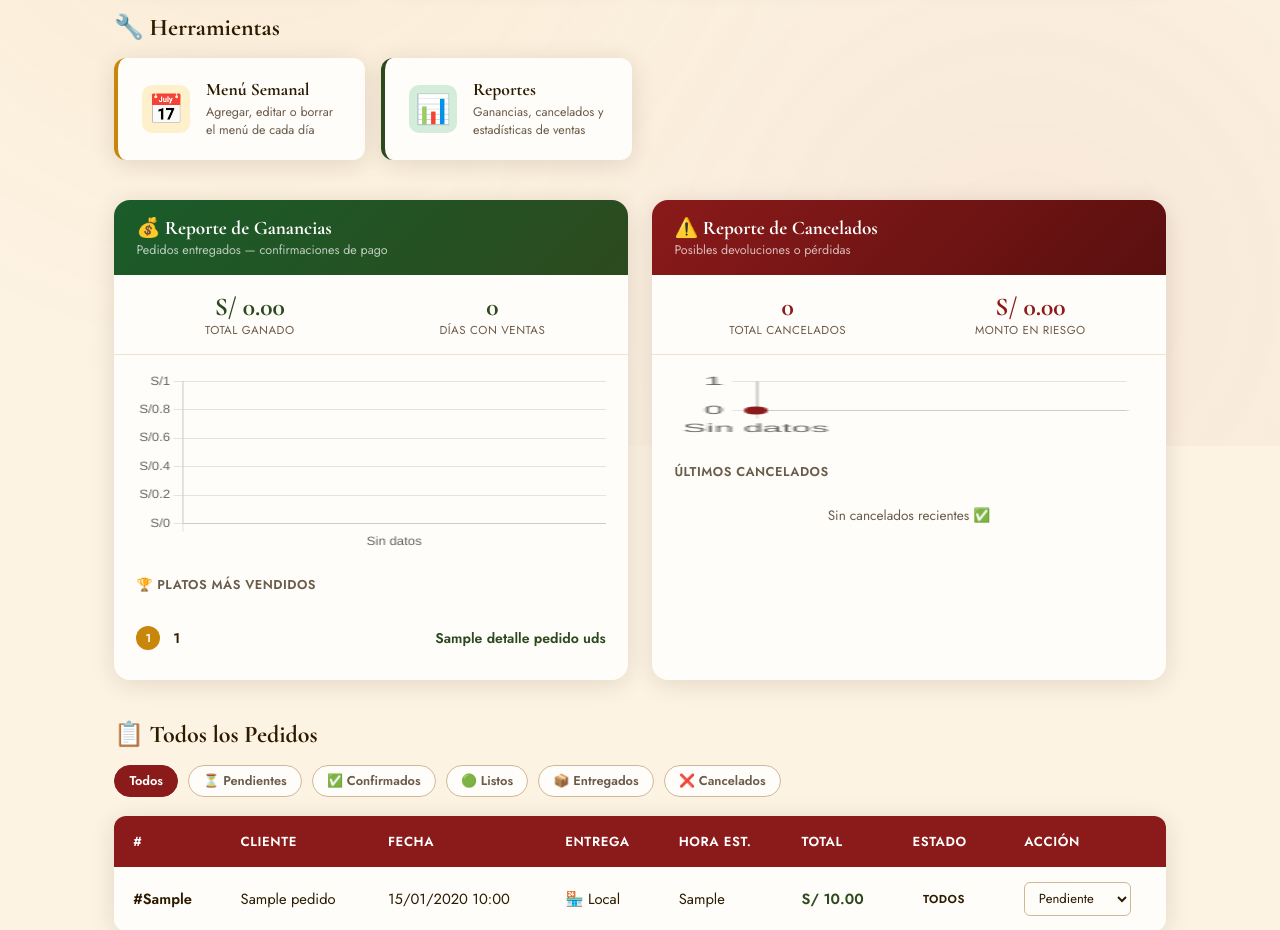
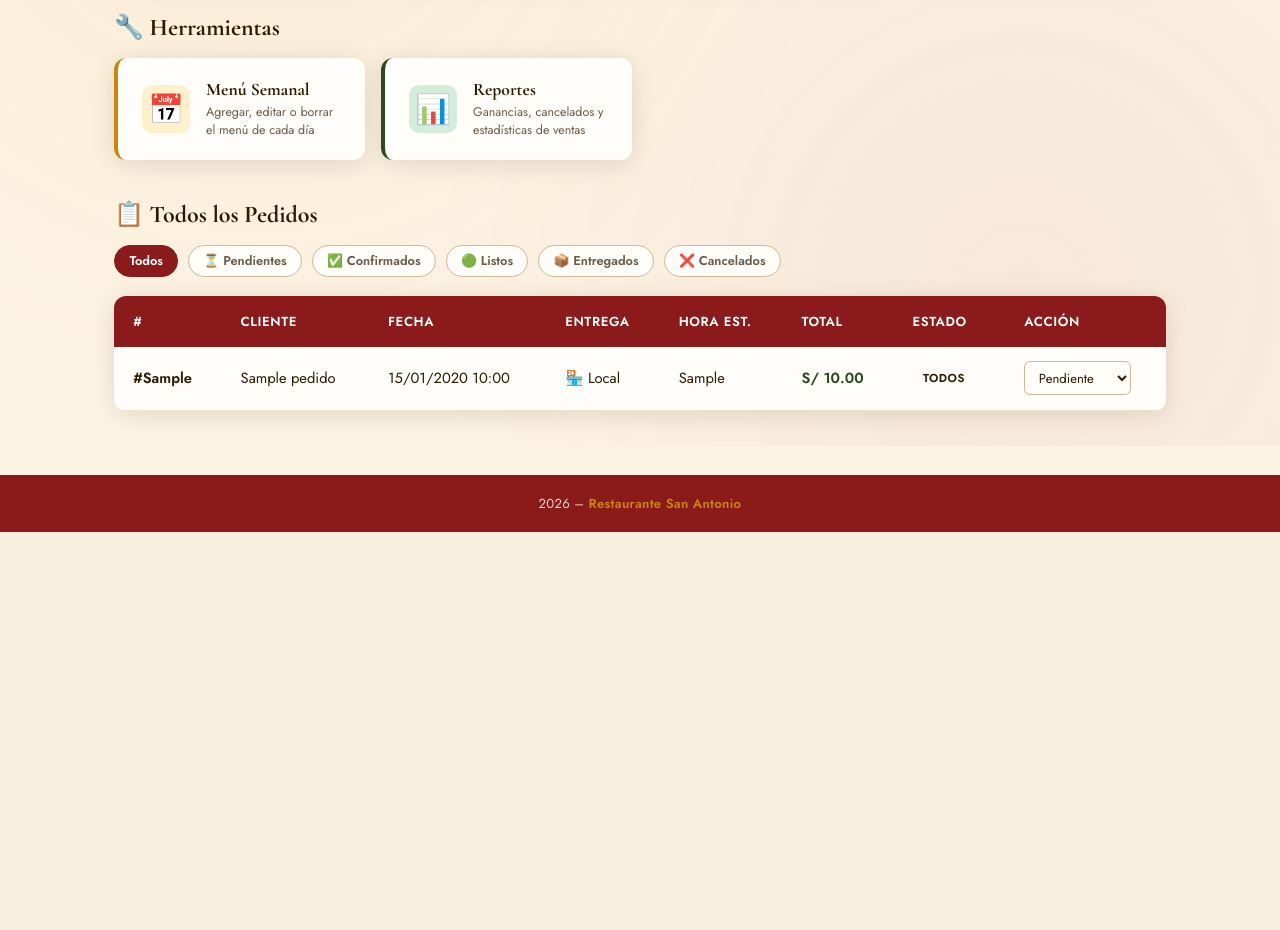
Before and after one commit to josh2006-dotcom/restaurante-san-antonio, a Flask app: page /admin in a window 1280 px wide. Shown: the part 354-1284 px from the top of the page. After the commit the page ends 886 px from the top, so only its background shows below. Run offline with Flask 3, Linux system fonts and the light colour scheme; the visitor is signed in with stand-in values (Sample User, id 1); a database or web service that is not in the repository returns one stand-in record (values such as "Sample title"); data that the repository does not hold is empty; some libraries are stand-ins or nearby versions.

Commit message:
Update admin.html

```diff
--- a/templates/admin.html
+++ b/templates/admin.html
@@ -142,7 +142,6 @@
   }
   .filtro-btn:hover, .filtro-btn.activo { background: var(--rojo); color: #fff; border-color: var(--rojo); }
 </style>
-<script src="https://cdnjs.cloudflare.com/ajax/libs/Chart.js/4.4.0/chart.umd.min.js"></script>
 {% endblock %}
 
 {% block content %}
@@ -190,85 +189,6 @@
       <div><h3>Reportes</h3><p>Ganancias, cancelados y estadísticas de ventas</p></div>
     </a>
   </div>
-  <div class="reportes-grid">
-
-    <!-- REPORTE GANANCIAS -->
-    <div class="reporte-card">
-      <div class="reporte-header verde">
-        <div>
-          <h3>💰 Reporte de Ganancias</h3>
-          <p>Pedidos entregados — confirmaciones de pago</p>
-        </div>
-      </div>
-      <div class="reporte-kpis">
-        <div class="reporte-kpi">
-          <div class="reporte-kpi-val verde">S/ {{ "%.2f"|format(ingresos) }}</div>
-          <div class="reporte-kpi-lbl">Total Ganado</div>
-        </div>
-        <div class="reporte-kpi">
-          <div class="reporte-kpi-val verde">{{ ganancias_por_dia|length }}</div>
-          <div class="reporte-kpi-lbl">Días con ventas</div>
-        </div>
-      </div>
-      <div class="reporte-chart">
-        <canvas id="chartGanancias" height="200"></canvas>
-      </div>
-      {% if platos_top %}
-      <div style="padding: 0 1.4rem; margin-bottom:.5rem">
-        <p style="font-size:.8rem;font-weight:700;text-transform:uppercase;letter-spacing:.5px;color:var(--gris);margin-bottom:.5rem">🏆 Platos más vendidos</p>
-      </div>
-      <div class="top-platos">
-        {% for pt in platos_top %}
-        <div class="top-plato-item">
-          <div class="top-plato-num">{{ loop.index }}</div>
-          <div class="top-plato-nombre">{{ pt[0] }}</div>
-          <div class="top-plato-cant">{{ pt[1] }} uds</div>
-        </div>
-        {% endfor %}
-      </div>
-      {% endif %}
-    </div>
-
-    <!-- REPORTE CANCELADOS -->
-    <div class="reporte-card">
-      <div class="reporte-header rojo">
-        <div>
-          <h3>⚠️ Reporte de Cancelados</h3>
-          <p>Posibles devoluciones o pérdidas</p>
-        </div>
-      </div>
-      <div class="reporte-kpis">
-        <div class="reporte-kpi">
-          <div class="reporte-kpi-val rojo">{{ total_cancelados }}</div>
-          <div class="reporte-kpi-lbl">Total Cancelados</div>
-        </div>
-        <div class="reporte-kpi">
-          <div class="reporte-kpi-val rojo">S/ {{ "%.2f"|format(monto_cancelados) }}</div>
-          <div class="reporte-kpi-lbl">Monto en riesgo</div>
-        </div>
-      </div>
-      <div class="reporte-chart">
-        <canvas id="chartCancelados" height="200"></canvas>
-      </div>
-      <!-- Tabla cancelados recientes -->
-      <div style="padding: 0 1.4rem 1.4rem">
-        <p style="font-size:.8rem;font-weight:700;text-transform:uppercase;letter-spacing:.5px;color:var(--gris);margin-bottom:.5rem">Últimos cancelados</p>
-        {% set cancelados = pedidos | selectattr('5', 'equalto', 'cancelado') | list %}
-        {% if cancelados %}
-          {% for p in cancelados[:5] %}
-          <div style="display:flex;justify-content:space-between;padding:.4rem 0;border-bottom:1px dashed #F0E4CC;font-size:.85rem">
-            <span><strong>#{{ p[0] }}</strong> — {{ p[1] }}</span>
-            <span style="color:var(--rojo);font-weight:700">S/ {{ "%.2f"|format(p[6]) }}</span>
-          </div>
-          {% endfor %}
-        {% else %}
-          <p style="color:var(--gris);font-size:.85rem;text-align:center;padding:1rem">Sin cancelados recientes ✅</p>
-        {% endif %}
-      </div>
-    </div>
-
-  </div>
-
   <!-- Tabla pedidos -->
   <h2 class="admin-section-title">📋 Todos los Pedidos</h2>
   <div class="filtros">
@@ -315,62 +235,6 @@
 <div class="toast" id="toast">✅ Estado actualizado</div>
 
 <script>
-// Datos para gráficas desde Jinja
-const diasGanancias = [{% for g in ganancias_por_dia %}"{{ g[0].strftime('%d/%m') }}"{% if not loop.last %},{% endif %}{% endfor %}];
-const montosGanancias = [{% for g in ganancias_por_dia %}{{ g[1] }}{% if not loop.last %},{% endif %}{% endfor %}];
-
-const diasCancelados = [{% for c in cancelados_por_dia %}"{{ c[0].strftime('%d/%m') }}"{% if not loop.last %},{% endif %}{% endfor %}];
-const cantCancelados = [{% for c in cancelados_por_dia %}{{ c[1] }}{% if not loop.last %},{% endif %}{% endfor %}];
-const montoCancelados = [{% for c in cancelados_por_dia %}{{ c[2] }}{% if not loop.last %},{% endif %}{% endfor %}];
-
-// Gráfica ganancias
-const ctxG = document.getElementById('chartGanancias').getContext('2d');
-new Chart(ctxG, {
-  type: 'bar',
-  data: {
-    labels: diasGanancias.length ? diasGanancias : ['Sin datos'],
-    datasets: [{
-      label: 'Ganancias S/',
-      data: diasGanancias.length ? montosGanancias : [0],
-      backgroundColor: 'rgba(44,74,30,0.7)',
-      borderColor: '#2C4A1E',
-      borderWidth: 2,
-      borderRadius: 6,
-    }]
-  },
-  options: {
-    responsive: true,
-    plugins: { legend: { display: false } },
-    scales: {
-      y: { beginAtZero: true, ticks: { callback: v => 'S/'+v } }
-    }
-  }
-});
-
-// Gráfica cancelados
-const ctxC = document.getElementById('chartCancelados').getContext('2d');
-new Chart(ctxC, {
-  type: 'line',
-  data: {
-    labels: diasCancelados.length ? diasCancelados : ['Sin datos'],
-    datasets: [{
-      label: 'Cancelados',
-      data: diasCancelados.length ? cantCancelados : [0],
-      borderColor: '#8B1A1A',
-      backgroundColor: 'rgba(139,26,26,0.1)',
-      borderWidth: 2,
-      fill: true,
-      tension: 0.4,
-      pointBackgroundColor: '#8B1A1A',
-    }]
-  },
-  options: {
-    responsive: true,
-    plugins: { legend: { display: false } },
-    scales: { y: { beginAtZero: true, ticks: { stepSize: 1 } } }
-  }
-});
-
 function cambiarEstado(idPedido, nuevoEstado) {
   const formData = new FormData();
   formData.append('id_pedido', idPedido);
```
